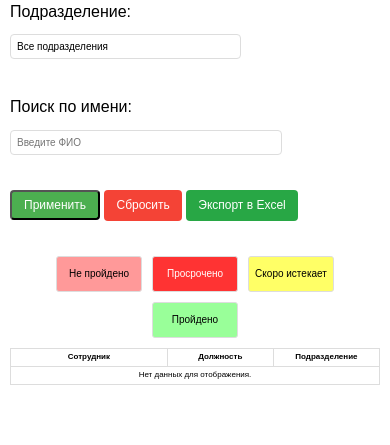
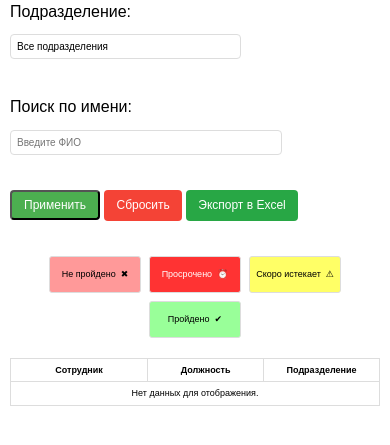
Before and after one commit to evlx87/training_tracker, a Django app: template employees/templates/reports.html in a window 390 px wide. Shown: the part 302-747 px from the top of the page. Run offline with Django 5.2, Linux system fonts and the light colour scheme; the template is opened without the code that fills it, so the values that code supplies are empty.

Commit message:
добавлены иконки к статусу пройденного обучения

```diff
--- a/employees/templates/reports.html
+++ b/employees/templates/reports.html
@@ -43,10 +43,10 @@
 
 <!-- Легенда -->
 <div class="legend">
-    <div class="legend-item not-completed">Не пройдено</div>
-    <div class="legend-item overdue">Просрочено</div>
-    <div class="legend-item warning">Скоро истекает</div>
-    <div class="legend-item completed">Пройдено</div>
+    <div class="legend-item not-completed">Не пройдено <span class="icon">✖</span></div>
+    <div class="legend-item overdue">Просрочено <span class="icon">⏰</span></div>
+    <div class="legend-item warning">Скоро истекает <span class="icon">⚠</span></div>
+    <div class="legend-item completed">Пройдено <span class="icon">✔</span></div>
 </div>
 
 <!-- Таблица отчета -->
@@ -59,7 +59,7 @@
                 <th>Подразделение</th>
                 {% for program in training_programs %}
                 <th title="{{ program.name }}" class="sortable" data-program-id="{{ program.id }}">
-                    {{ program.name|truncatechars:10 }}
+                    {{ program.name|truncatechars:15 }}
                     <span class="sort-icon"></span>
                 </th>
                 {% endfor %}
@@ -75,9 +75,12 @@
                 <td class="{{ data.trainings|get_item:program.id|get_item:'class' }}" title="{{ data.trainings|get_item:program.id|get_item:'details' }}">
                     {% with training_status=data.trainings|get_item:program.id %}
                     {% if training_status.date == "Обучение не пройдено" %}
-                        —
+                        {% if training_status.class == "not-completed" %}<span class="icon">✖</span>{% endif %}
                     {% else %}
                         {{ training_status.date|date:"d.m.y" }}
+                        {% if training_status.class == "overdue" %}<span class="icon">⏰</span>{% endif %}
+                        {% if training_status.class == "warning" %}<span class="icon">⚠</span>{% endif %}
+                        {% if training_status.class == "completed" %}<span class="icon">✔</span>{% endif %}
                     {% endif %}
                     {% endwith %}
                 </td>
--- a/static/css/style.css
+++ b/static/css/style.css
@@ -186,58 +186,62 @@ main {
 .table-container {
     max-width: 100%;
     overflow-x: auto;
-    margin: 10px 0;
+    margin: 20px 0;
 }
 
 /* Таблица отчетов */
 .report-table {
     width: 100%;
     border-collapse: collapse;
-    font-size: 10px;
-    table-layout: fixed;
+    font-size: 12px;
+    background-color: #fff;
 }
 
 .report-table th,
 .report-table td {
     border: 1px solid #ddd;
-    padding: 4px;
+    padding: 8px;
     text-align: center;
     white-space: nowrap;
     overflow: hidden;
     text-overflow: ellipsis;
-}
-
-.report-table td.not-completed {
-    display: flex;
-    justify-content: center;
-    align-items: center;
-}
-
-.report-table th:not(:nth-child(-n+3)),
-.report-table td:not(:nth-child(-n+3)) {
-    width: 80px;
+    min-width: 100px; /* Минимальная ширина столбцов */
 }
 
 .report-table th:nth-child(1) {
-    width: 150px;
+    min-width: 150px; /* Сотрудник */
 }
 
 .report-table th:nth-child(2),
 .report-table th:nth-child(3) {
-    width: 100px;
+    min-width: 120px; /* Должность и Подразделение */
+}
+
+.report-table th:not(:nth-child(-n+3)) {
+    min-width: 120px; /* Программы обучения */
+}
+
+.report-table td.not-completed,
+.report-table td.overdue,
+.report-table td.warning,
+.report-table td.completed {
+    display: flex;
+    justify-content: center;
+    align-items: center;
 }
 
 /* Легенда для отчетов */
 .legend {
     display: flex;
     justify-content: center;
-    gap: 5px;
-    margin: 10px 0;
+    gap: 10px;
+    margin: 15px 0;
+    flex-wrap: wrap;
 }
 
 .legend-item {
-    width: 100px;
-    height: 30px;
+    width: 120px;
+    height: 35px;
     display: flex;
     align-items: center;
     justify-content: center;
@@ -247,7 +251,11 @@ main {
     font-size: 12px;
     border: 1px solid #ddd;
     border-radius: 3px;
-    padding: 2px;
+    padding: 5px;
+}
+
+.legend-item .icon {
+    margin-left: 5px;
 }
 
 .legend-item.not-completed {
@@ -389,10 +448,23 @@ main {
         font-size: 12px;
     }
 
+    .report-table {
+        font-size: 10px;
+    }
+
     .report-table th,
     .report-table td {
-        padding: 3px;
-        font-size: 9px;
+        padding: 5px;
+        min-width: 80px;
+    }
+
+    .report-table th:nth-child(1) {
+        min-width: 120px;
+    }
+
+    .report-table th:nth-child(2),
+    .report-table th:nth-child(3) {
+        min-width: 100px;
     }
 
     .button {
@@ -418,14 +490,23 @@ main {
         font-size: 11px;
     }
 
+    .filters-container {
+        flex-direction: column;
+        align-items: stretch;
+    }
+
     .legend {
-        flex-wrap: wrap;
-        gap: 10px;
+        gap: 8px;
     }
 
     .legend-item {
-        width: 80px;
+        width: 100px;
+        height: 30px;
         font-size: 10px;
+    }
+
+    .employee-row.collapsed td:not(:first-child) {
+        display: table-cell; /* Отключаем сворачивание на мобильных */
     }
 }
 
@@ -433,6 +514,16 @@ main {
     .table th,
     .table td {
         font-size: 10px;
+    }
+
+    .report-table {
+        font-size: 9px;
+    }
+
+    .report-table th,
+    .report-table td {
+        padding: 4px;
+        min-width: 60px;
     }
 
     .button-container {
@@ -456,64 +547,10 @@ main {
     .form-input select {
         font-size: 10px;
     }
-}
-.filters-container {
-    display: flex;
-    flex-wrap: wrap;
-    gap: 20px;
-    margin-bottom: 20px;
-    align-items: flex-end;
-}
 
-.filter-form {
-    display: flex;
-    flex-wrap: wrap;
-    gap: 10px;
-    align-items: flex-end;
-}
-
-.report-summary {
-    margin-bottom: 20px;
-    padding: 10px;
-    background-color: #f4f4f4;
-    border-radius: 4px;
-    text-align: center;
-}
-
-.sortable {
-    cursor: pointer;
-    position: relative;
-}
-
-.sort-icon::after {
-    content: '\25B2'; /* Стрелка вверх */
-    font-size: 10px;
-    margin-left: 5px;
-    display: inline-block;
-}
-
-.sortable.asc .sort-icon::after {
-    content: '\25BC'; /* Стрелка вниз */
-}
-
-.employee-row.collapsed td:not(:first-child) {
-    display: none;
-}
-
-@media (max-width: 768px) {
-    .report-table th,
-    .report-table td {
-        font-size: 8px;
-        padding: 2px;
-    }
-
-    .report-table th:not(:nth-child(-n+3)),
-    .report-table td:not(:nth-child(-n+3)) {
-        width: 60px;
-    }
-
-    .filters-container {
-        flex-direction: column;
-        align-items: stretch;
+    .legend-item {
+        width: 80px;
+        height: 25px;
+        font-size: 9px;
     }
 }
```
Also changed, not shown: other parts of static/css/style.css (+51 -0 lines).
